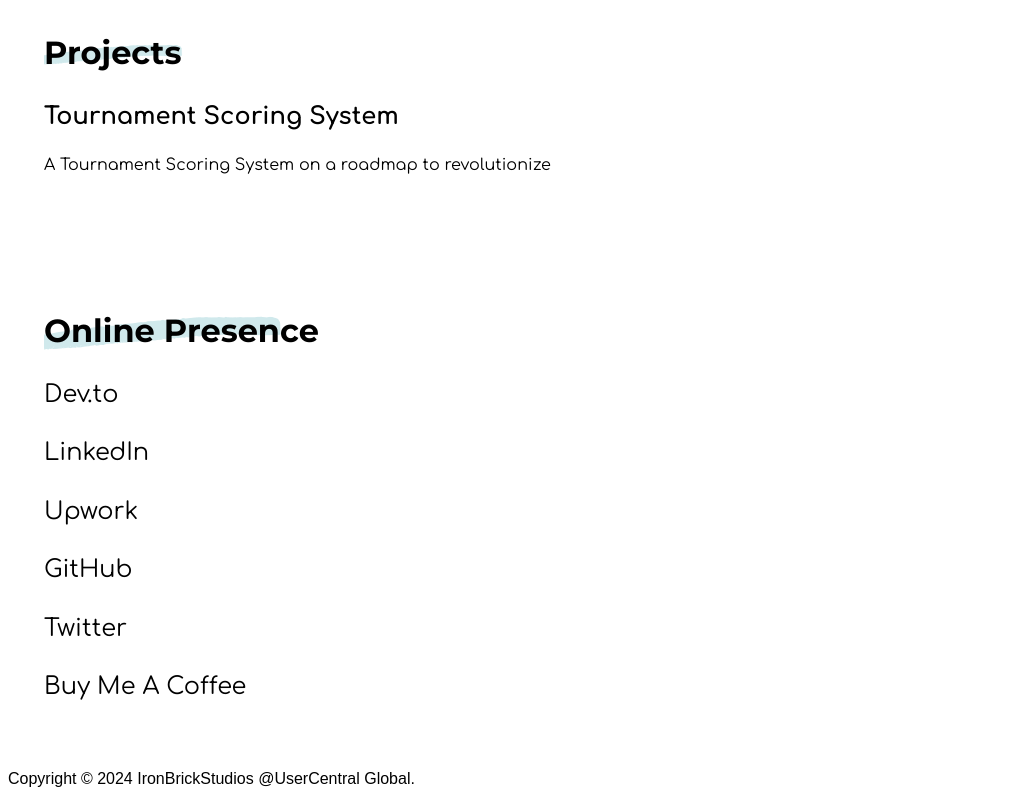
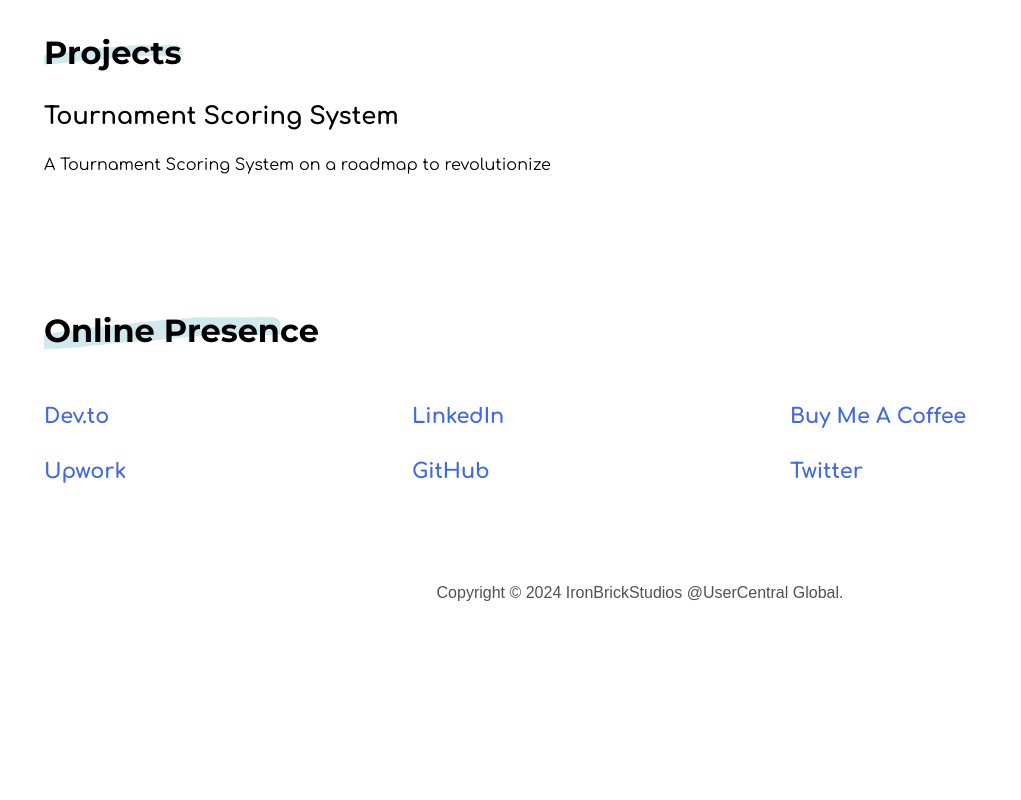
Before and after one commit to MrFrayman/MrFraymam.github.io, a plain HTML site: page index.html in a window 1280 px wide. Shown: the part 1963-2763 px from the top of the page, without its empty margins (0-1021 px from the left). After the commit the page ends 2576 px from the top, so only its background shows below. Drawn offline with Linux system fonts and the light colour scheme.

Commit message:
Update styles.css

```diff
--- a/styles.css
+++ b/styles.css
@@ -14,7 +14,7 @@
 /* Reset default browser styles */
 html,
 body {
-   overflow-x: hidden;
+  overflow-x: hidden;
 }
 ul,
 li,
@@ -61,7 +61,7 @@
   margin-bottom: 20px;
   width: 800px;
   line-height: 85px;
-  padding: 0px 220px;
+  padding: 0px 270px;
   margin-top: -5px;
 }
 
@@ -177,37 +177,66 @@
   width: 600px;
 }
 
+#online-presence ul {
+  display: grid;
+  grid-row-gap: 2px;
+  padding-top: 2%;
+}
 
+#online-presence a {
+  color: royalblue;
+}
 #online-presence li {
-  font-size: 1.5rem ;
+  font-size: 1.3rem;
   color: rgb(134, 190, 255);
   display: flex;
+  grid-row: 1;
+  font-weight: 800;
+}
+
+#online-presence :nth-child(3) {
+  grid-row: 2;
+}
+
+#online-presence :nth-child(4) {
+  grid-row: 2;
+}
+#online-presence :nth-child(5) {
+  grid-row: 2;
 }
 
 #online-presence h2 {
   background-image: url("img/text-highlight.png");
   background-repeat: no-repeat;
   background-position: -10px;
-  background-size: 250px ;
+  background-size: 250px;
 }
 
 #experience h2 {
   background-image: url("img/text-highlight.png");
   background-repeat: no-repeat;
   background-position: -10px;
-  background-size: 200px ;
+  background-size: 200px;
 }
 
 #projects h2 {
   background-image: url("img/text-highlight.png");
   background-repeat: no-repeat;
   background-position: -10px;
-  background-size: 150px ;
+  background-size: 150px;
 }
 
 #projects h3 {
   font-size: 1.5rem;
   font-weight: 800;
+}
+
+footer{
+  color: #201d22c6;
+  display: flex;
+  justify-content: center;
+  margin-top: 15px;
+  font-weight: 500;
 }
 
 /* Add this at the end of your CSS file */
```
